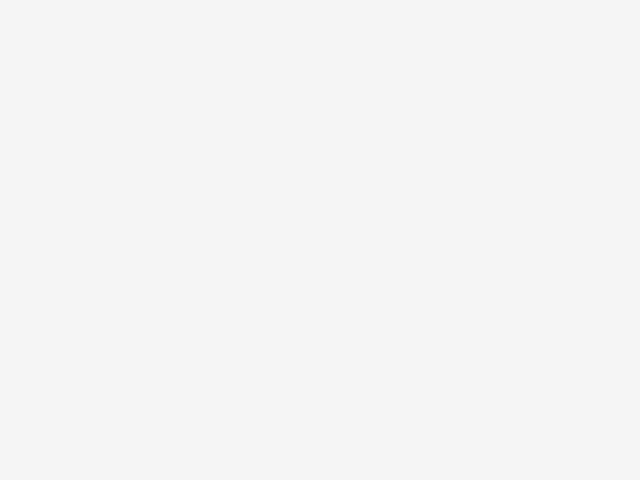
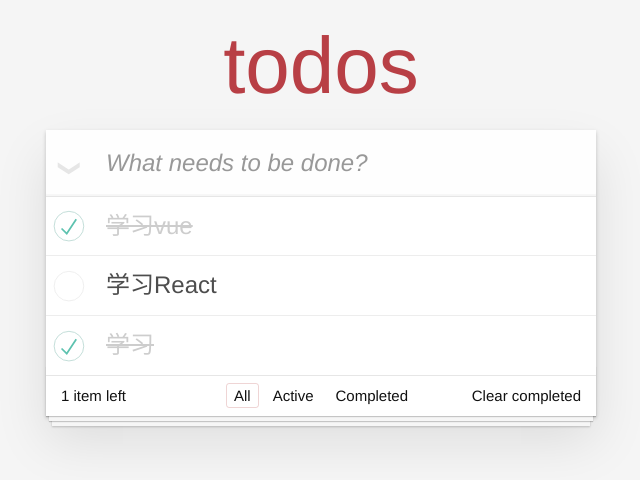
Before and after one commit to candyzhousisi/Todo-Vue-2, a Vue app: page /all in a window 1280 px wide. Before the commit this address had no page. Shown: the top 480 px of the page, without its empty margins (319-959 px from the left). Built offline with nearby package versions, Linux system fonts and the light colour scheme.

Commit message:
finish
finish features

```diff
--- a/src/main.ts
+++ b/src/main.ts
@@ -4,4 +4,28 @@ import { createPinia } from 'pinia'
 import App from './App.vue'
 import router from './router'
 
-createApp(App).use(createPinia()).use(router).mount('#app')
+createApp(App)
+  .directive('focus', {
+    // beforeMount(el, binding, vnode) {
+    //   console.log('beforeMount , 观察它的执行时机')
+    // },
+    // mounted(el) {
+    //   el.focus()
+    //   console.log('mounted , 观察它的执行时机')
+    // },
+    // beforeUpdate(el) {
+    //   console.log('beforeUpdate , 观察它的执行时机')
+    // },
+    updated(el) {
+      el.focus()
+    }
+    // beforeUnmount(el) {
+    //   console.log('beforeUnmount , 观察它的执行时机')
+    // },
+    // unmounted(el) {
+    //   console.log('unmounted , 观察它的执行时机')
+    // }
+  })
+  .use(createPinia())
+  .use(router)
+  .mount('#app')
--- a/src/router/index.ts
+++ b/src/router/index.ts
@@ -10,12 +10,19 @@ const router = createRouter({
       component: HomeView
     },
     {
-      path: '/about',
-      name: 'about',
-      // route level code-splitting
-      // this generates a separate chunk (About.[hash].js) for this route
-      // which is lazy-loaded when the route is visited.
-      component: () => import('../views/AboutView.vue')
+      path: '/all',
+      name: 'All',
+      component: HomeView
+    },
+    {
+      path: '/active',
+      name: 'Active',
+      component: HomeView
+    },
+    {
+      path: '/completed',
+      name: 'Completed',
+      component: HomeView
     }
   ]
 })
--- a/src/views/HomeView.vue
+++ b/src/views/HomeView.vue
@@ -1,16 +1,88 @@
 <script setup lang="ts">
+import { ref, computed } from 'vue'
+import { useRoute } from 'vue-router'
+
 import TodoHeader from './components/TodoHeader.vue'
 import TodoContent from './components/TodoContent.vue'
 import TodoFooter from './components/TodoFooter.vue'
+
+const route = useRoute()
+type TodoType = {
+  id: number
+  content: string
+  done: boolean
+}
+const todolist = ref<TodoType[]>([
+  { id: 1, content: '学习vue', done: true },
+  { id: 2, content: '学习React', done: false },
+  { id: 3, content: '学习', done: true }
+])
+
+const renderList = computed(() => {
+  switch (route.name) {
+    case 'Active':
+      return todolist.value.filter((item) => !item.done)
+    case 'Completed':
+      return todolist.value.filter((item) => item.done)
+    default:
+      return todolist.value
+  }
+})
+
+const deleteTodo = (id: number) => {
+  todolist.value = todolist.value.filter((item) => item.id !== id)
+}
+
+const changeCheckbox = (id: number) => {
+  console.log('33', id)
+
+  todolist.value.forEach((item) => {
+    if (item.id === id) {
+      item.done = !item.done
+    }
+  })
+}
+
+const onBlur = (id: number, content: string) => {
+  todolist.value.forEach((item) => {
+    if (item.id === id) {
+      item.content = content
+    }
+  })
+}
+
+const onAddItem = (content: string) => {
+  const obj = {
+    id: Date.now(),
+    content,
+    done: false
+  }
+
+  console.log(content)
+  todolist.value.unshift(obj)
+}
+
+const onClear = () => {
+  todolist.value = todolist.value.filter((item) => !item.done)
+}
+
+const count = computed(() => {
+  return todolist.value.filter((item) => !item.done).length
+})
 </script>
 
 <template>
   <section class="todoapp">
     <!-- 头部 -->
-    <TodoHeader />
+    <TodoHeader @on-add-item="onAddItem" />
     <!-- 主体 -->
-    <TodoContent />
+    <TodoContent
+      :list="renderList"
+      @delete-todo="deleteTodo"
+      @change-checkbox="changeCheckbox"
+      @on-blur="onBlur"
+    />
     <!-- 底部 -->
-    <TodoFooter />
+    <TodoFooter @onClear="onClear" :count="count" />
   </section>
 </template>
--- a/src/views/components/TodoContent.vue
+++ b/src/views/components/TodoContent.vue
@@ -1,28 +1,77 @@
-<script setup lang="ts"></script>
+<script setup lang="ts">
+import { ref } from 'vue'
+
+type TodoType = {
+  id: number
+  content: string
+  done: boolean
+}
+
+withDefaults(
+  defineProps<{
+    list: TodoType[]
+  }>(),
+  {}
+)
+
+const checkedId = ref(-1)
+
+const inputValue = ref('')
+
+const emit = defineEmits(['deleteTodo', 'changeCheckbox', 'onBlur'])
+
+const dblclick = (id: number, content: string) => {
+  checkedId.value = id
+  inputValue.value = content
+}
+
+const onBlur = () => {
+  emit('onBlur', checkedId.value, inputValue.value)
+  checkedId.value = -1
+}
+const changeContent = (e: any) => {
+  e.target.blur()
+}
+</script>
 
 <template>
   <section class="main">
     <input id="toggle-all" class="toggle-all" type="checkbox" />
     <label for="toggle-all">Mark all as complete</label>
     <ul class="todo-list">
-      <!-- These are here just to show the structure of the list items -->
-      <!-- List items should get the class `editing` when editing and `completed` when marked as completed -->
-      <li class="completed editing">
+      <li
+        v-for="item in list"
+        :key="item.id"
+        :class="{ completed: item.done, editing: checkedId === item.id }"
+      >
         <div class="view">
-          <input class="toggle" type="checkbox" />
-          <label>Buy a unicorn</label>
-          <button class="destroy"></button>
+          <input
+            class="toggle"
+            type="checkbox"
+            :checked="item.done"
+            @change="emit('changeCheckbox', item.id)"
+          />
+          <label @dblclick="dblclick(item.id, item.content)">{{ item.content }}</label>
+          <button class="destroy" @click="emit('deleteTodo', item.id)"></button>
         </div>
-        <input class="edit" type="text" />
+        <input
+          class="edit"
+          type="text"
+          v-focus
+          v-model="inputValue"
+          @blur="onBlur"
+          @keyup.enter="changeContent"
+        />
       </li>
-      <li>
+
+      <!-- <li>
         <div class="view">
           <input class="toggle" type="checkbox" />
           <label>Buy a unicorn</label>
           <button class="destroy"></button>
         </div>
         <input class="edit" value="Rule the web" />
-      </li>
+      </li> -->
     </ul>
   </section>
 </template>
--- a/src/views/components/TodoFooter.vue
+++ b/src/views/components/TodoFooter.vue
@@ -1,23 +1,46 @@
-<script setup lang="ts"></script>
+<script setup lang="ts">
+import { RouterLink as Link, useRoute } from 'vue-router'
+const list = [
+  {
+    to: '/all',
+    name: 'All'
+  },
+  {
+    to: '/active',
+    name: 'Active'
+  },
+  {
+    to: '/completed',
+    name: 'Completed'
+  }
+]
+
+defineProps({
+  count: {
+    type: Number,
+    default: 0
+  }
+})
+
+// const routerz
+</script>
 
 <template>
   <footer class="footer">
     <!-- 剩余完成数 -->
-    <span class="todo-count"><strong>0</strong> item left</span>
+    <span class="todo-count">
+      <strong>{{ count }}</strong> item left
+    </span>
     <!-- 过滤是否完成任务 -->
     <ul class="filters">
-      <li>
-        <a class="selected" href="#/all">All</a>
-      </li>
-      <li>
-        <a href="#/active">Active</a>
-      </li>
-      <li>
-        <a href="#/completed">Completed</a>
+      <li v-for="item in list" :key="item.to">
+        <Link :to="item.to" :class="{ selected: item.name == useRoute().name }">{{
+          item.name
+        }}</Link>
       </li>
     </ul>
     <!-- 清除已完成 -->
-    <button class="clear-completed">Clear completed</button>
+    <button class="clear-completed" @click="$emit('onClear')">Clear completed</button>
   </footer>
 </template>
 
--- a/src/views/components/TodoHeader.vue
+++ b/src/views/components/TodoHeader.vue
@@ -1,9 +1,33 @@
-<script setup lang="ts"></script>
+<script setup lang="ts">
+const onBlur = (e: any) => {
+  if (!e.target.value || !e.target.value.trim()) {
+    e.target.value = ''
+    return
+  }
+  console.log(e.target.value)
+  emit('onAddItem', e.target.value.trim())
+  e.target.focus()
+  e.target.value = ''
+}
+
+const addContent = (e: any) => {
+  e.target.blur()
+}
+
+const emit = defineEmits(['onAddItem'])
+</script>
 
 <template>
   <header class="header">
     <h1>todos</h1>
-    <input class="new-todo" placeholder="What needs to be done?" autofocus />
+    <input
+      v-focus
+      class="new-todo"
+      placeholder="What needs to be done?"
+      autofocus
+      @blur="onBlur"
+      @keyup.enter="addContent"
+    />
   </header>
 </template>
 
```
